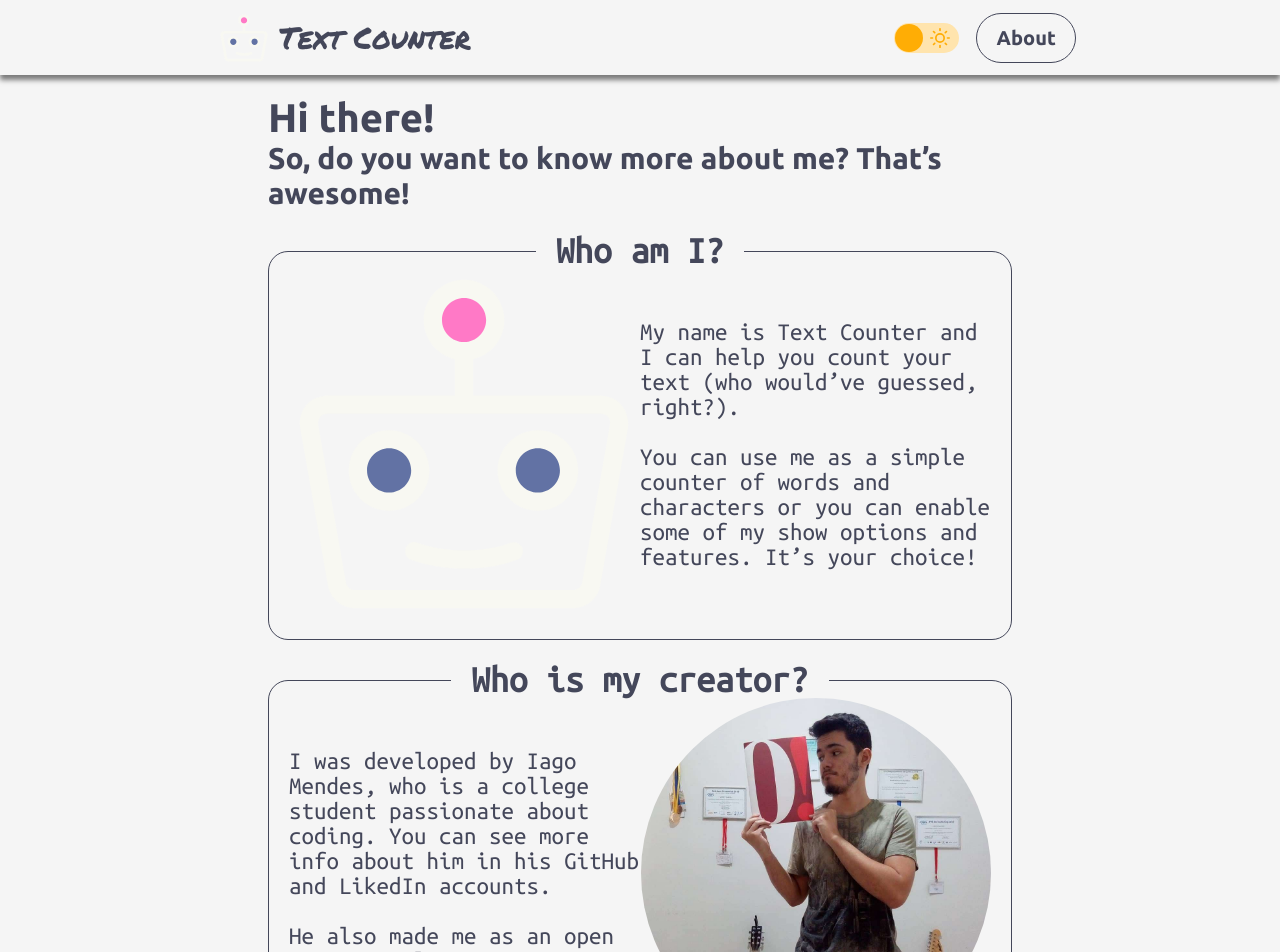
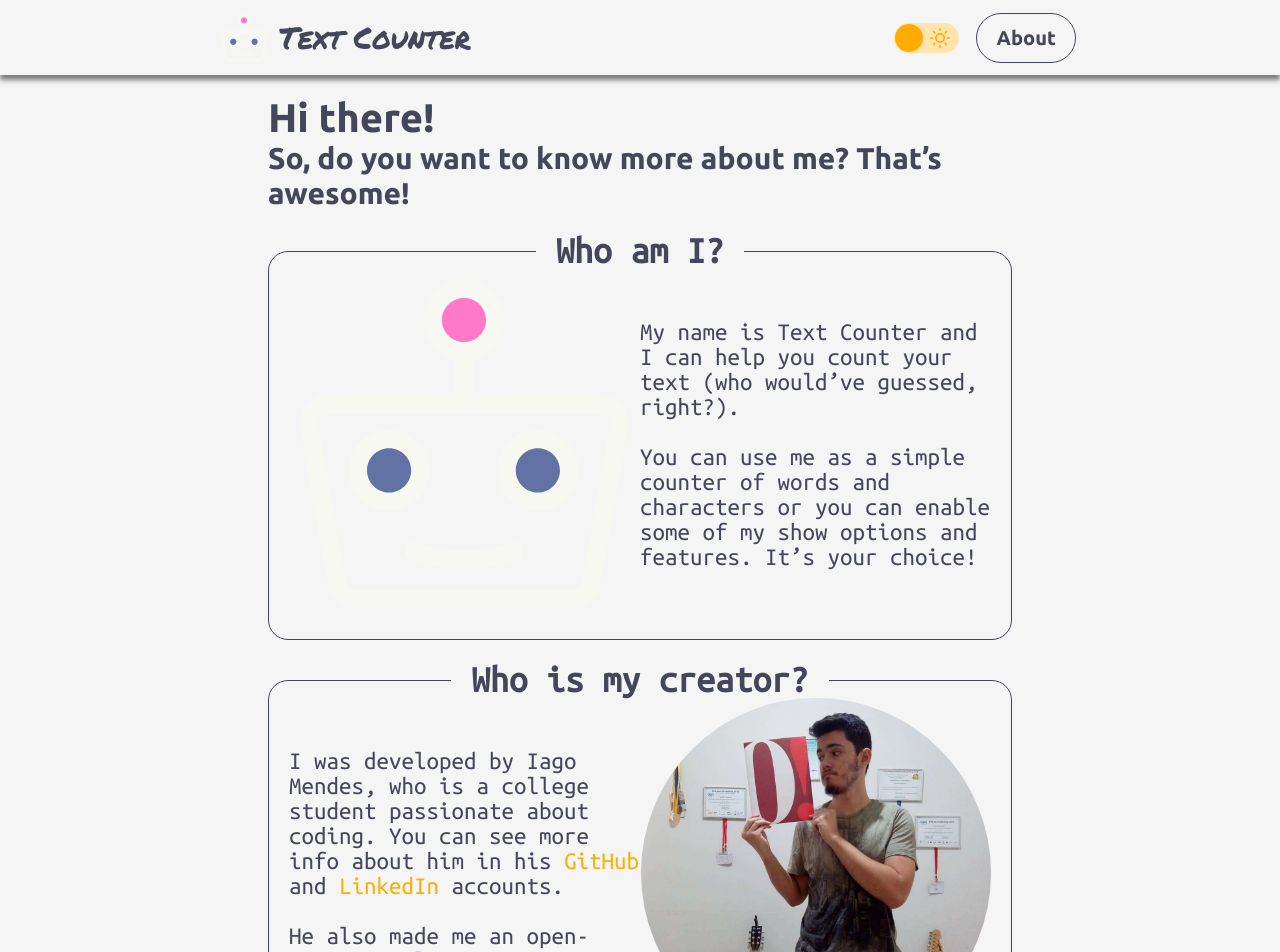
Before and after one commit to iago-mendes/old-textcounter, a React (Create React App) app: page /about in a window 1280 px wide. Shown: the top 952 px of the page. Built offline with nearby package versions, Linux system fonts and the light colour scheme.

Commit message:
add links in about page

```diff
--- a/src/pages/About/index.tsx
+++ b/src/pages/About/index.tsx
@@ -23,7 +23,7 @@ function About()
             <div className="card">
                 <h2>Who is my creator?</h2>
                 <ul>
-                    <p>I was developed by Iago Mendes, who is a college student passionate about coding. You can see more info about him in his GitHub and LikedIn accounts.<br/><br/>He also made me as an open source application, so you can see my repository here.</p>
+                    <p>I was developed by Iago Mendes, who is a college student passionate about coding. You can see more info about him in his <a href="https://github.com/iago-mendes" target="_blank">GitHub</a> and <a href="https://www.linkedin.com/in/iago-mendes-21a2361a2" target="_blank">LinkedIn</a> accounts.<br/><br/>He also made me an open-source application, so you can see my repository <a href="https://github.com/iago-mendes/textcounter" target="_blank">here</a>.</p>
                     <img src={creator} alt="creator" style={{borderRadius: 175}} />
                 </ul>
             </div>
--- a/src/pages/About/styles.css
+++ b/src/pages/About/styles.css
@@ -65,3 +65,16 @@
 {
     width: 50%;
 }
+
+#aboutContainer .card ul p a
+{
+    text-decoration: none;
+    color: var(--secondary-strong);
+    transition: 0.5s;
+}
+
+#aboutContainer .card ul p a:hover
+{
+    text-shadow: 0px 0px 10px var(--secondary);
+    font-size: 2.75rem;
+}
```
